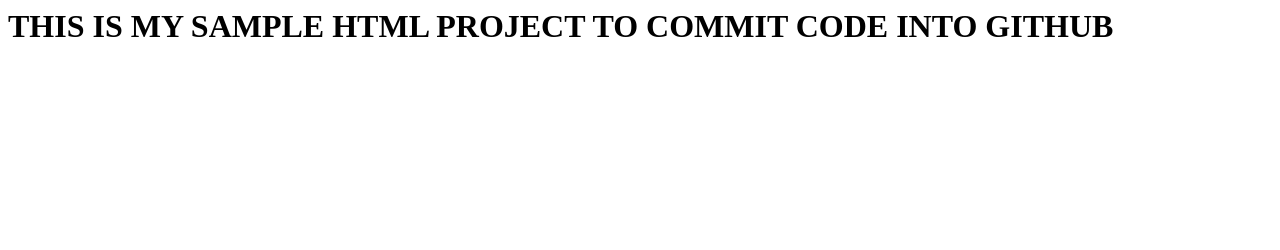
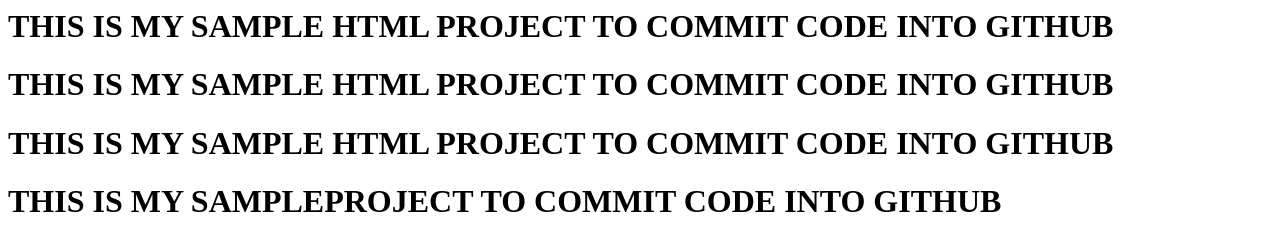
Before and after one commit to RaghavKohli18/Ecommerce, a plain HTML site: page index.html in a window 1280 px wide. Drawn offline with Linux system fonts and the light colour scheme.

Commit message:
commit the modified code

```diff
--- a/index.html
+++ b/index.html
@@ -1 +1,4 @@
 <h1>THIS IS MY SAMPLE HTML PROJECT TO COMMIT CODE INTO GITHUB</h1>
+<h1>THIS IS MY SAMPLE HTML PROJECT TO COMMIT CODE INTO GITHUB</h1>
+<h1>THIS IS MY SAMPLE HTML PROJECT TO COMMIT CODE INTO GITHUB</h1>
+<h1>THIS IS MY SAMPLEPROJECT TO COMMIT CODE INTO GITHUB</h1>
```
